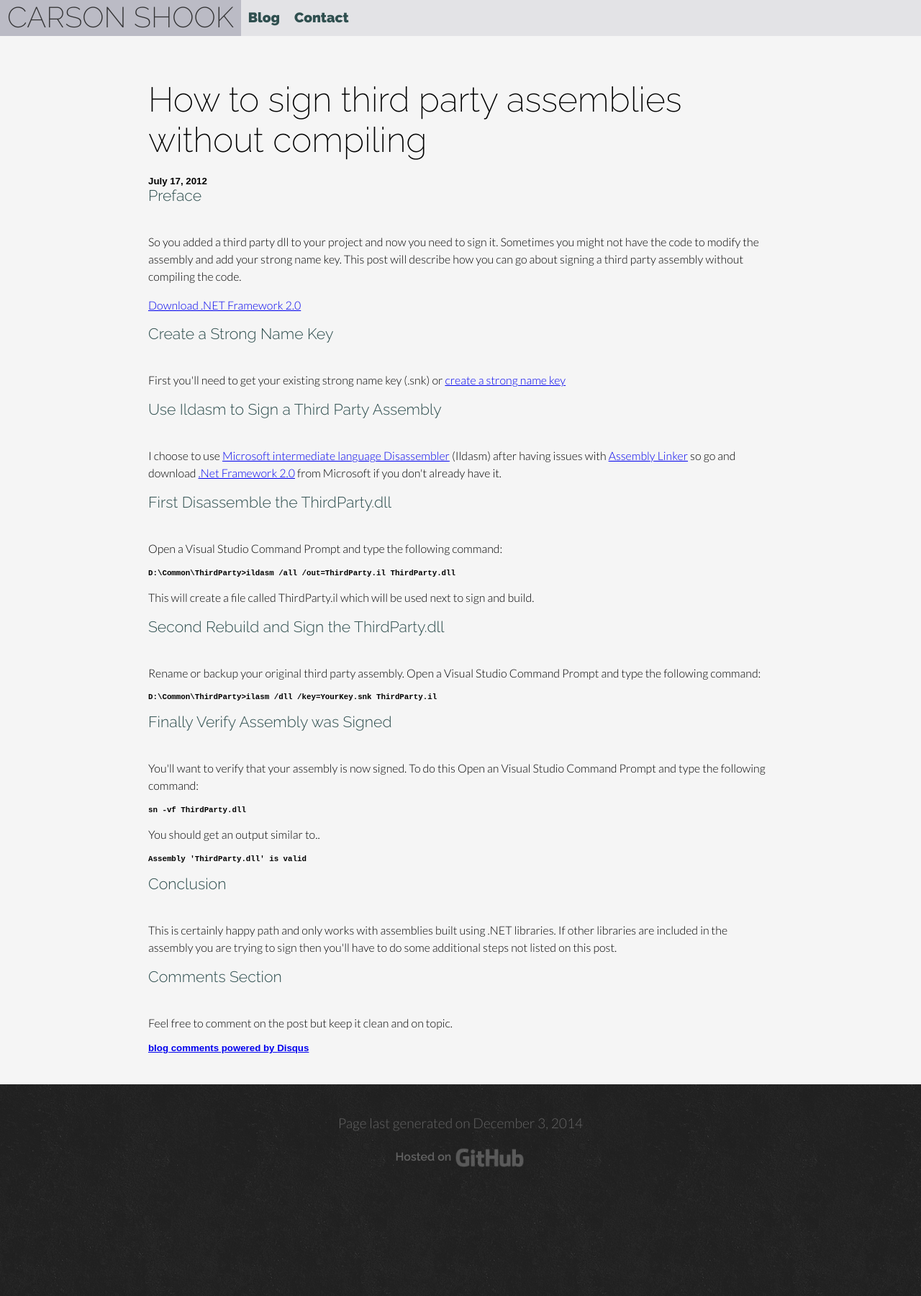
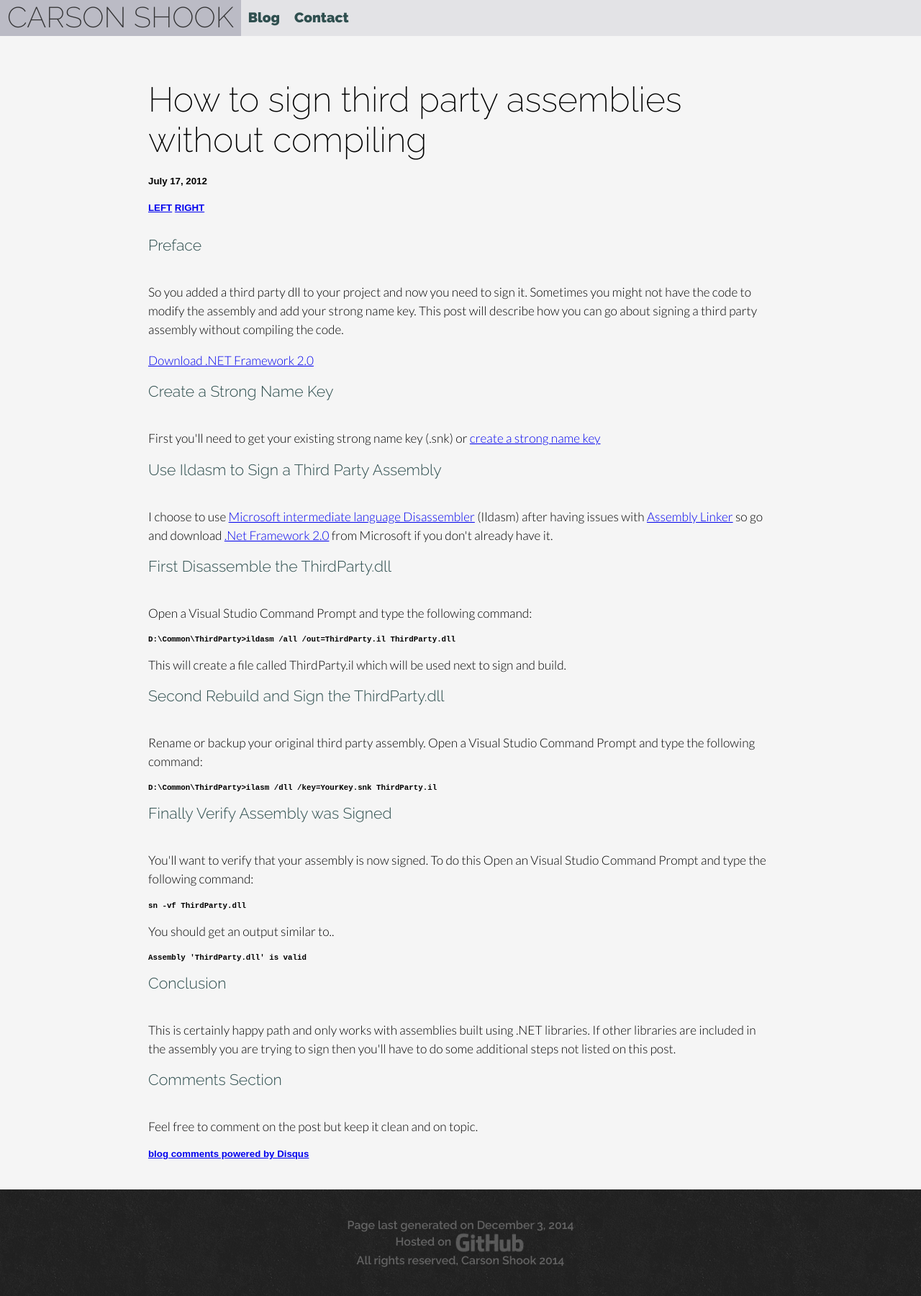
Before and after one commit to Carson-Shook/carson-shook.github.io, a Jekyll site: the page built from _posts/2012-07-17-How-to-sign-third-party-assemblies.markdown, in a window 1280 px wide. Shown: the whole page at 72% size. Built offline with Jekyll 4.4.1, drawn with Linux system fonts in a browser that asks for light colours; Markdown is read by kramdown in place of the engine named in the settings; comment, search, counter and statistics services are not loaded; before the commit the page ends 1663 px from its top, so only the background shows below that.

Commit message:
Updated p size, started post navigation

```diff
--- a/_includes/footer.html
+++ b/_includes/footer.html
@@ -1,5 +1,6 @@
 <footer>
-	<p>Page last generated on {{ site.time | date: "%B %e, %Y" }}</p>
+	<div>Page last generated on {{ site.time | date: "%B %e, %Y" }}</div>
 	Hosted on
 	<a href="http://github.com/carson-shook/"><img src="http://carson-shook.github.com/img/footer-logo.png" id="githubfooter"/></a>
+	<div>All rights reserved, Carson Shook 2014</div>
 </footer>
--- a/_includes/navigation.html
+++ b/_includes/navigation.html
@@ -2,6 +2,6 @@
 	<a href="http://carson-shook.github.io" id="title">CARSON SHOOK</a><!--
 	<a href="#" class="navigation">Projects ▾</a><!--
 	--><a href="http://carson-shook.github.io/blog.html" class="navigation" id="blog">Blog</a><!--
-	--><a href="#" class="navigation" id="contact">Contact</a><!--
+	--><a href="http://carson-shook.github.io/contact.html" class="navigation" id="contact">Contact</a><!--
 	<a href="https://github.com/Carson-Shook" class="navigation" id="github">Fork me on GitHub</a>-->
 </nav>
--- a/_includes/post_header.html
+++ b/_includes/post_header.html
@@ -2,5 +2,6 @@
 <div>
 	<h1>{{ page.title }}</h1>
 </div>
-<h5><strong>{{ page.date | date: "%B %e, %Y" }}</strong>
+<h5><strong>{{ page.date | date: "%B %e, %Y" }}</strong><h5>
+	{% if page.previous.url %} <a href="{{page.previous.url}}" title="Previous Post: {{page.previous.title}}">LEFT</a> 	{% endif %}   {% if page.next.url %} 	<a href="{{page.next.url}}" title="Next Post: {{page.next.title}}">RIGHT</a> 	{% endif %} </p>
 <br/>
--- a/style1.css
+++ b/style1.css
@@ -64,7 +64,7 @@ h3 {
 p {
 	font-family: "Lato", sans-serif;
 	font-weight: 300;
-	font-size: 1.2em;
+	font-size: 1.3em;
 	line-height: 150%;
 	margin-top: 5px;
 }
```
